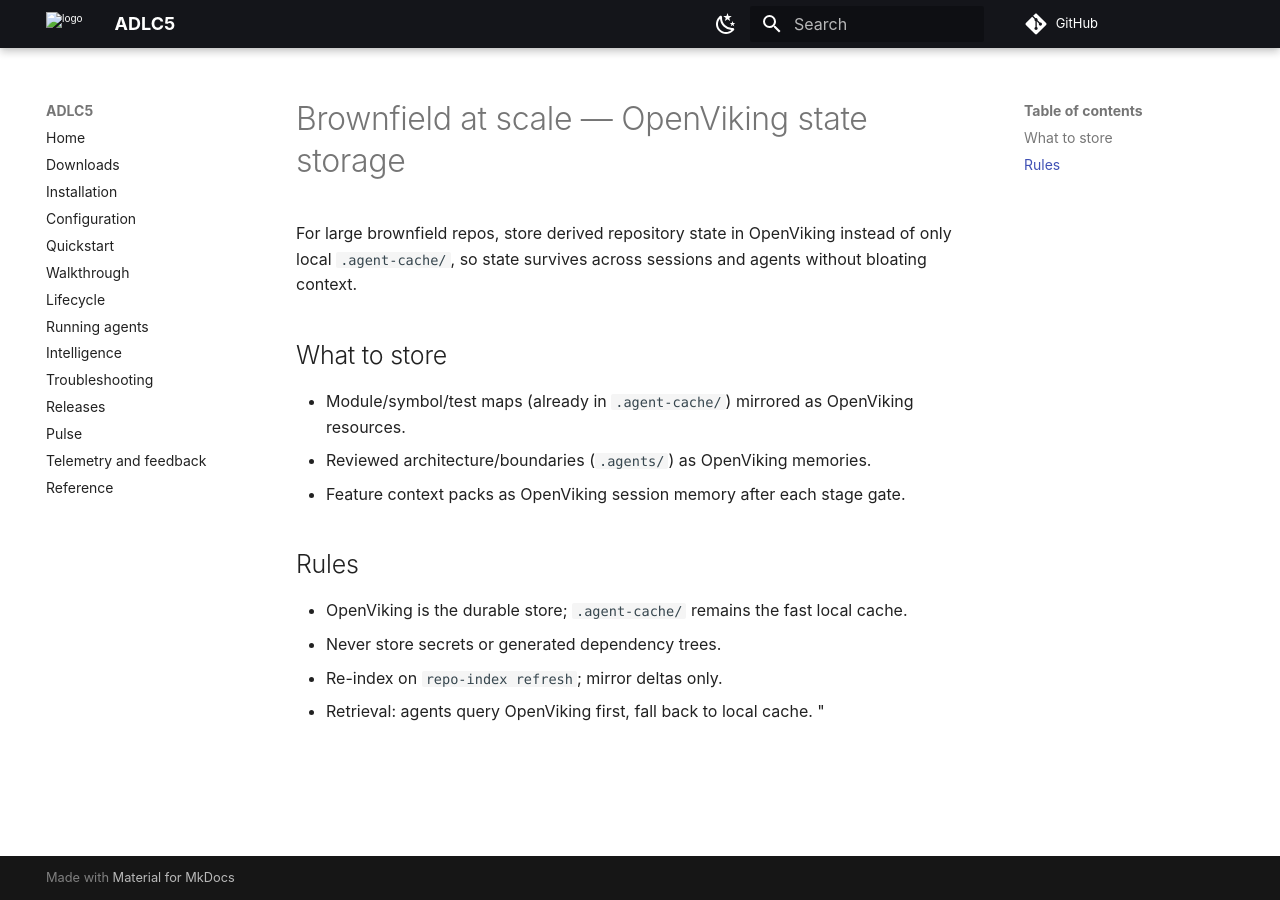
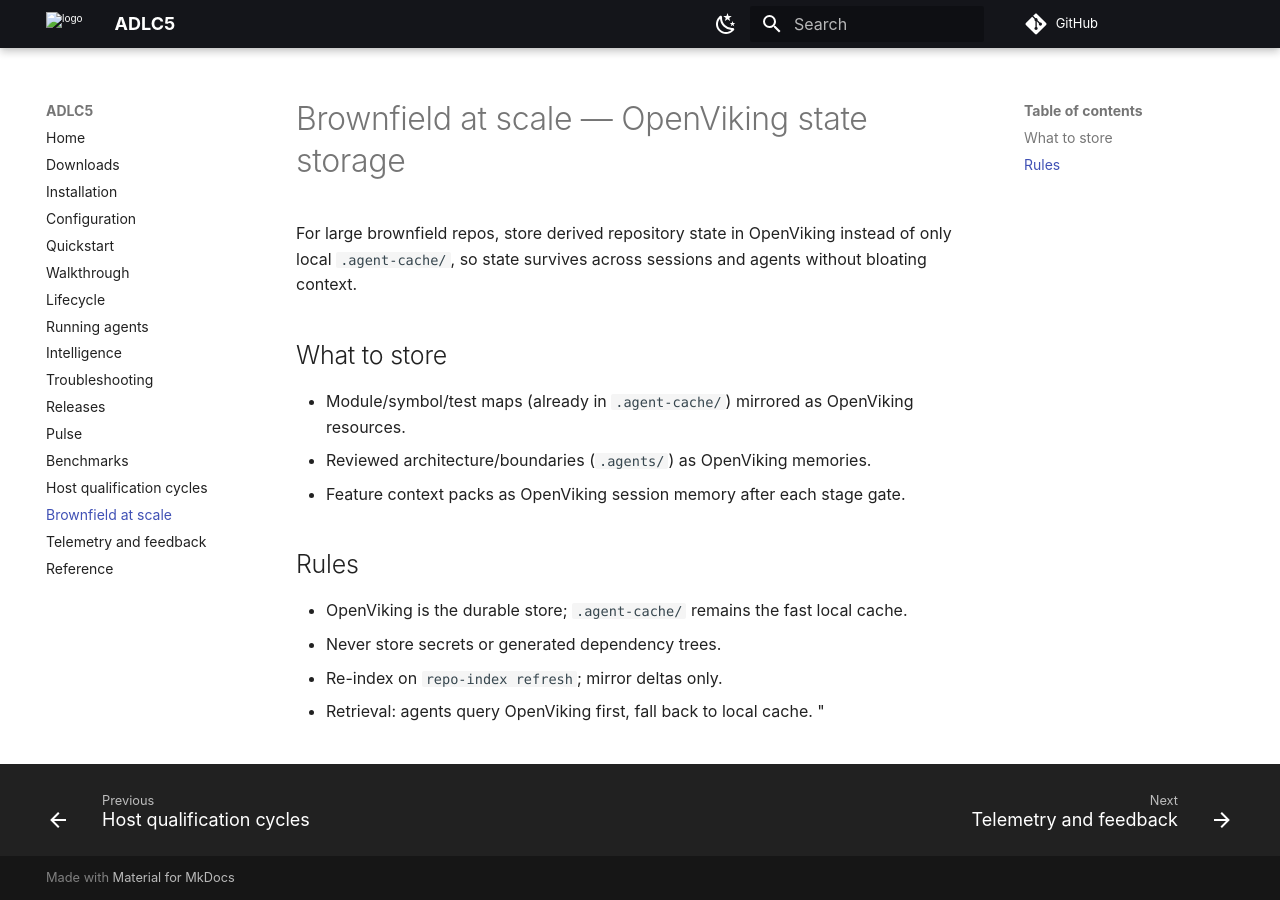
Before and after one commit to dango-tech/adlc5, an MkDocs documentation site: the page built from website/docs/brownfield-scale.md, in a window 1280 px wide. Built offline with MkDocs 1.6.1 and Material for MkDocs 9.7.7, drawn with Linux system fonts in a browser that asks for light colours; comment, search, counter and statistics services are not loaded.

Commit message:
fix: wire qualification docs into site navigation

```diff
--- a/mkdocs.yml
+++ b/mkdocs.yml
@@ -49,5 +49,8 @@ nav:
   - Troubleshooting: support.md
   - Releases: releases.md
   - Pulse: pulse.md
+  - Benchmarks: benchmarks.md
+  - Host qualification cycles: host-qualification-cycles.md
+  - Brownfield at scale: brownfield-scale.md
   - Telemetry and feedback: telemetry.md
   - Reference: reference.md
```
Also changed, not shown: website/docs/index.md (+1 -1 lines).
